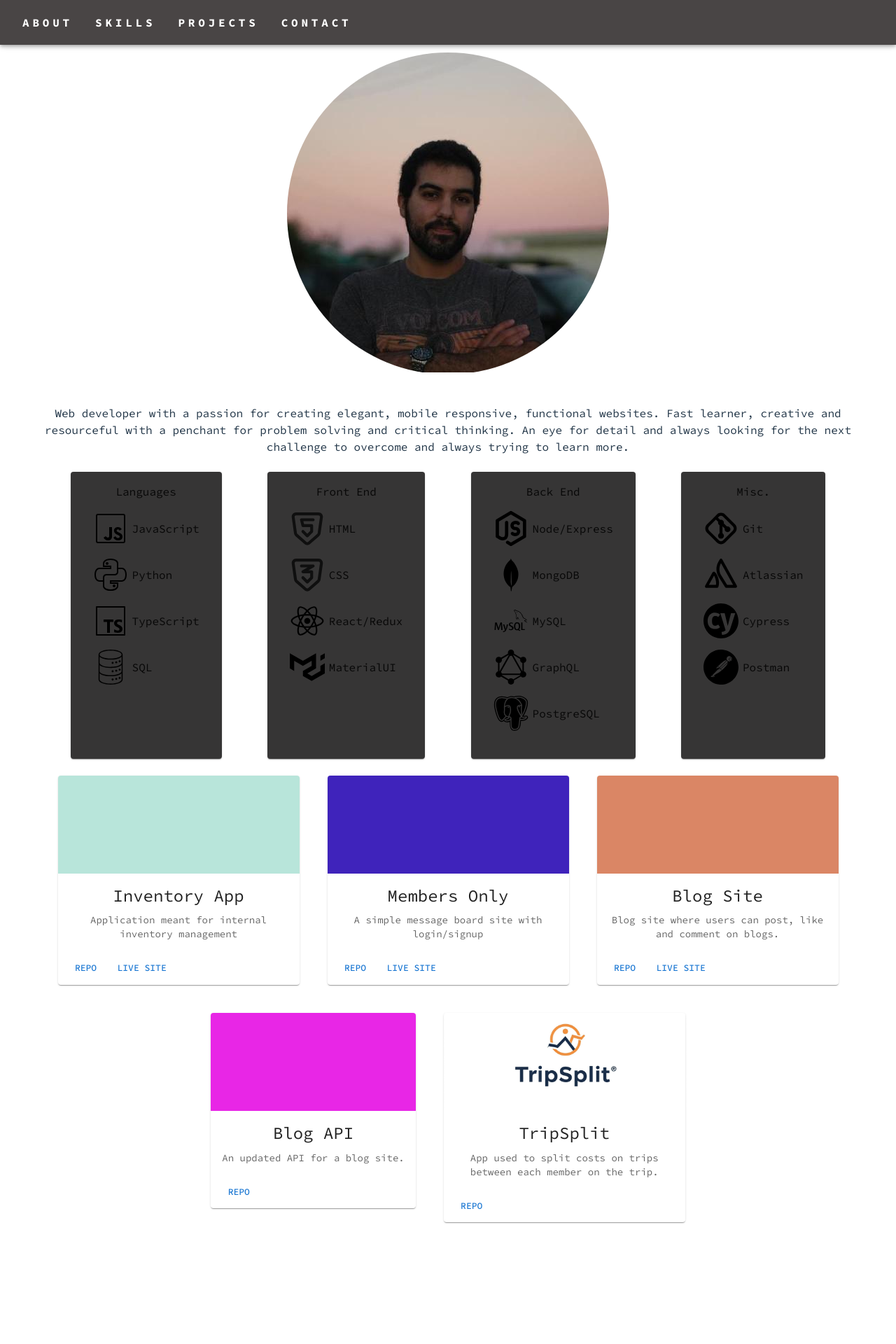
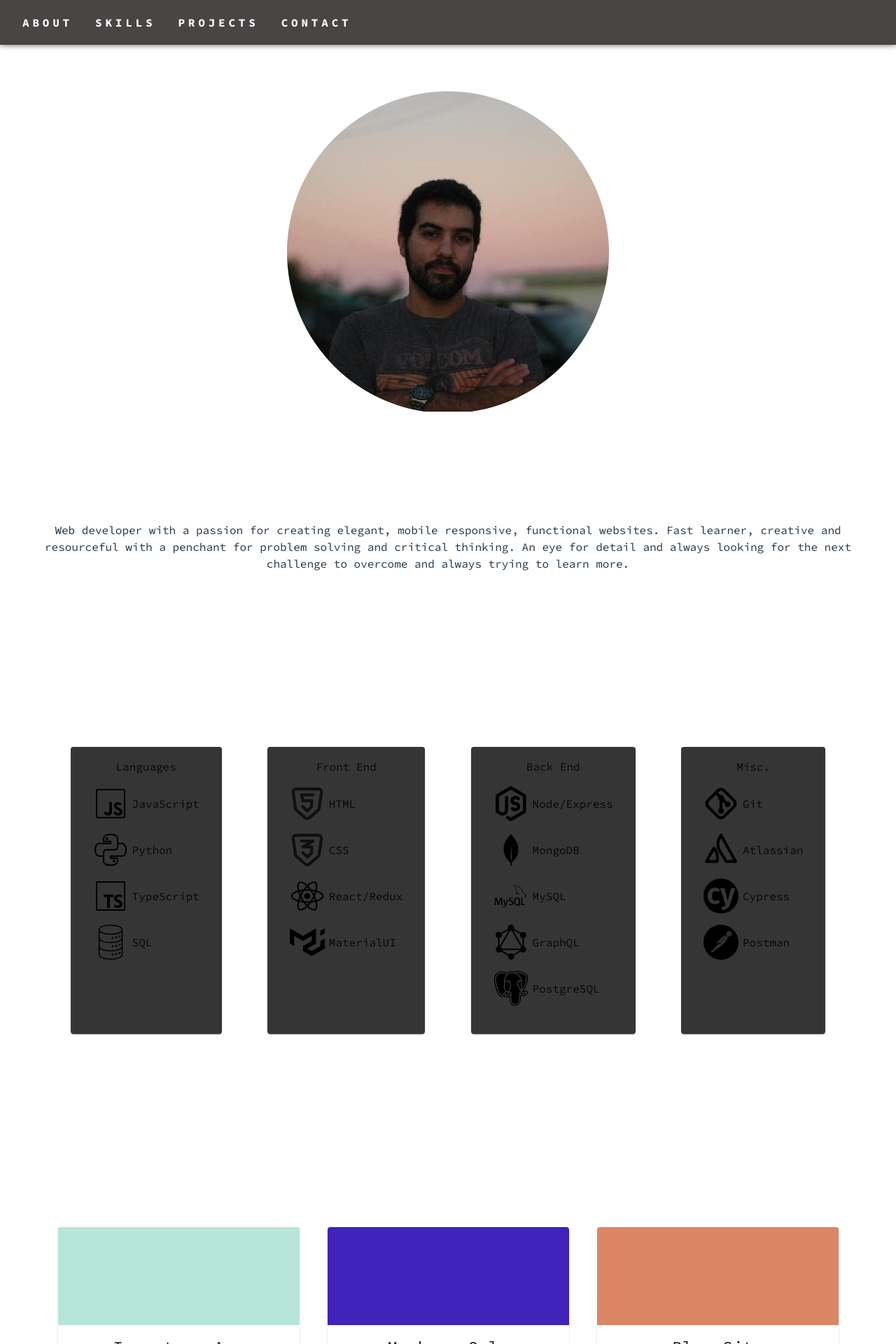
Before and after one commit to srtalaie/portfolio, a React (Vite) app: page / in a window 1280 px wide. Shown: the top 1920 px of the page at 70% size. Before the commit the page ends 1778 px from the top, so only its background shows below. Built offline with nearby package versions, Linux system fonts and the light colour scheme.

Commit message:
separated sections vh

```diff
--- a/src/components/About.tsx
+++ b/src/components/About.tsx
@@ -6,7 +6,7 @@ import ProfilePic from "../assets/profile.jpg"
 
 const About = () => {
   return (
-    <Grid2 container sx={{ justifyContent: "center", alignItems: "center" }} spacing={5}>
+    <Grid2 container sx={{ justifyContent: "center", alignItems: "center", minHeight: "100vh", alignContent: "space-around" }} spacing={5}>
       <Box component="section" sx={{ clipPath: "circle()" }}>
         <img src={ProfilePic} alt="profile-img" id="profile-img" />
       </Box>
--- a/src/components/ProjectsSec.tsx
+++ b/src/components/ProjectsSec.tsx
@@ -5,7 +5,7 @@ import ProjectCard from "./ProjectCard"
 
 const ProjectsSec = () => {
   return (
-    <Box id="projects">
+    <Box id="projects" sx={{ minHeight: "100vh", alignContent: "space-around" }}>
       <Grid2 container justifyContent={"center"} spacing={5}>
         {projects.map((project) => (
           <Grid2>
--- a/src/components/SkillsSec/SkillsMain.tsx
+++ b/src/components/SkillsSec/SkillsMain.tsx
@@ -7,7 +7,7 @@ import ProgrammingLangsSec from "./ProgrammingLangsSec"
 
 const SkillsMain = () => {
   return (
-    <Box id="skills">
+    <Box sx={{ minHeight: "100vh", alignContent: "space-around" }} id="skills">
       <Grid2 container justifyContent="space-around" spacing={5} margin={3}>
         <ProgrammingLangsSec />
         <FrontEndSec />
```
Also changed, not shown: 1 other file (tests, documents, lock files or other folders).
